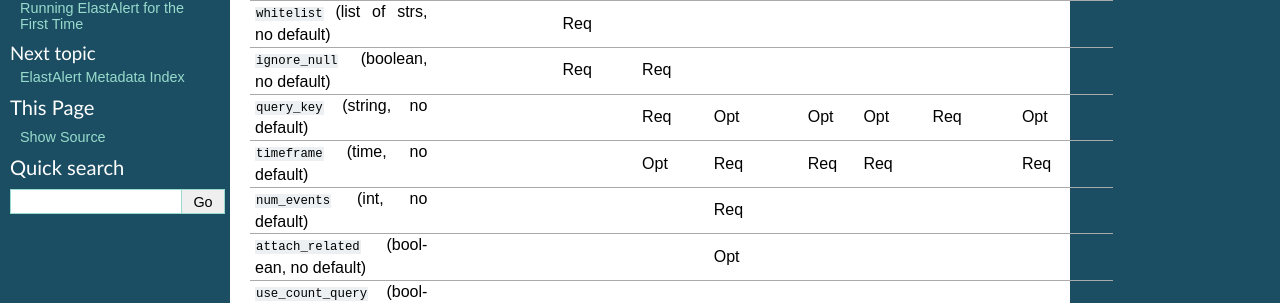
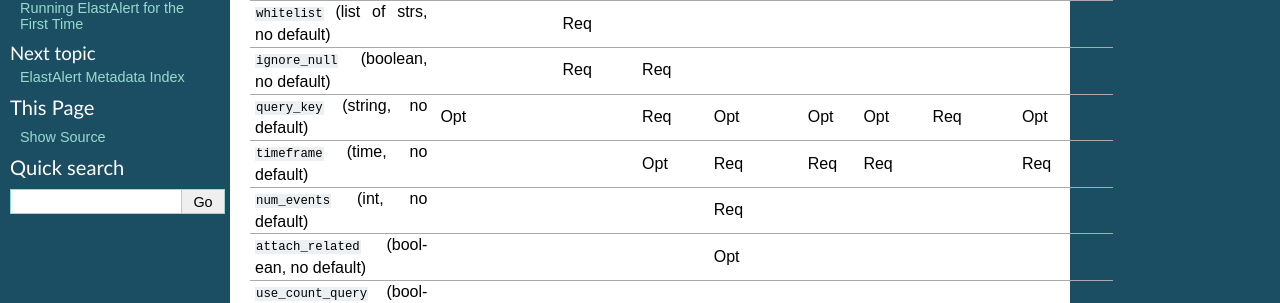
Before and after one commit to Yelp/elastalert, a Sphinx documentation site: the page built from docs/source/ruletypes.rst, in a window 1280 px wide and 900 px high, scrolled down 1159 px. Shown: the part 152-455 px from the top of the window. Built offline with Sphinx 7.4.7, drawn with Linux system fonts in a browser that asks for light colours.

Commit message:
Update ruletypes.rst
query_key is also (very) useful in AnyRule

```diff
--- a/docs/source/ruletypes.rst
+++ b/docs/source/ruletypes.rst
@@ -85,61 +85,61 @@ Rule Configuration Cheat Sheet
 
 |
 
-+----------------------------------------------------+-----+-----------+-----------+--------+-----------+-------+----------+--------+-----------+
-|      RULE TYPE                                     | Any | Blacklist | Whitelist | Change | Frequency | Spike | Flatline |New_term|Cardinality|
-+====================================================+=====+===========+===========+========+===========+=======+==========+========+===========+
-| ``compare_key`` (string, no default)               |     |    Req    |  Req      |    Req |           |       |          |        |           |
-+----------------------------------------------------+-----+-----------+-----------+--------+-----------+-------+----------+--------+-----------+
-|``blacklist`` (list of strs, no default)            |     |   Req     |           |        |           |       |          |        |           |
-+----------------------------------------------------+-----+-----------+-----------+--------+-----------+-------+----------+--------+-----------+
-|``whitelist`` (list of strs, no default)            |     |           |   Req     |        |           |       |          |        |           |
-+----------------------------------------------------+-----+-----------+-----------+--------+-----------+-------+----------+--------+-----------+
-| ``ignore_null`` (boolean, no default)              |     |           |   Req     |  Req   |           |       |          |        |           |
-+----------------------------------------------------+-----+-----------+-----------+--------+-----------+-------+----------+--------+-----------+
-| ``query_key`` (string, no default)                 |     |           |           |   Req  |    Opt    |  Opt  |   Opt    |  Req   |  Opt      |
-+----------------------------------------------------+-----+-----------+-----------+--------+-----------+-------+----------+--------+-----------+
-| ``timeframe`` (time, no default)                   |     |           |           |   Opt  |    Req    |  Req  |   Req    |        |  Req      |
-+----------------------------------------------------+-----+-----------+-----------+--------+-----------+-------+----------+--------+-----------+
-| ``num_events`` (int, no default)                   |     |           |           |        |    Req    |       |          |        |           |
-+----------------------------------------------------+-----+-----------+-----------+--------+-----------+-------+----------+--------+-----------+
-| ``attach_related`` (boolean, no default)           |     |           |           |        |    Opt    |       |          |        |           |
-+----------------------------------------------------+-----+-----------+-----------+--------+-----------+-------+----------+--------+-----------+
-|``use_count_query`` (boolean, no default)           |     |           |           |        |     Opt   | Opt   | Opt      |        |           |
-|                                                    |     |           |           |        |           |       |          |        |           |
-|``doc_type`` (string, no default)                   |     |           |           |        |           |       |          |        |           |
-+----------------------------------------------------+-----+-----------+-----------+--------+-----------+-------+----------+--------+-----------+
-|``use_terms_query`` (boolean, no default)           |     |           |           |        |     Opt   | Opt   |          | Opt    |           |
-|                                                    |     |           |           |        |           |       |          |        |           |
-|``doc_type`` (string, no default)                   |     |           |           |        |           |       |          |        |           |
-|                                                    |     |           |           |        |           |       |          |        |           |
-|``query_key`` (string, no default)                  |     |           |           |        |           |       |          |        |           |
-|                                                    |     |           |           |        |           |       |          |        |           |
-|``terms_size`` (int, default 50)                    |     |           |           |        |           |       |          |        |           |
-+----------------------------------------------------+-----+-----------+-----------+--------+-----------+-------+----------+--------+-----------+
-| ``spike_height`` (int, no default)                 |     |           |           |        |           |   Req |          |        |           |
-+----------------------------------------------------+-----+-----------+-----------+--------+-----------+-------+----------+--------+-----------+
-|``spike_type`` ([up|down|both], no default)         |     |           |           |        |           |   Req |          |        |           |
-+----------------------------------------------------+-----+-----------+-----------+--------+-----------+-------+----------+--------+-----------+
-|``alert_on_new_data`` (boolean, default False)      |     |           |           |        |           |   Opt |          |        |           |
-+----------------------------------------------------+-----+-----------+-----------+--------+-----------+-------+----------+--------+-----------+
-|``threshold_ref`` (int, no default)                 |     |           |           |        |           |   Opt |          |        |           |
-+----------------------------------------------------+-----+-----------+-----------+--------+-----------+-------+----------+--------+-----------+
-|``threshold_cur`` (int, no default)                 |     |           |           |        |           |   Opt |          |        |           |
-+----------------------------------------------------+-----+-----------+-----------+--------+-----------+-------+----------+--------+-----------+
-|``threshold`` (int, no default)                     |     |           |           |        |           |       |    Req   |        |           |
-+----------------------------------------------------+-----+-----------+-----------+--------+-----------+-------+----------+--------+-----------+
-|``fields`` (string, no default)                     |     |           |           |        |           |       |          | Req    |           |
-+----------------------------------------------------+-----+-----------+-----------+--------+-----------+-------+----------+--------+-----------+
-|``terms_window_size`` (time, default 30 days)       |     |           |           |        |           |       |          | Opt    |           |
-+----------------------------------------------------+-----+-----------+-----------+--------+-----------+-------+----------+--------+-----------+
-|``alert_on_missing_fields`` (boolean, default False)|     |           |           |        |           |       |          | Opt    |           |
-+----------------------------------------------------+-----+-----------+-----------+--------+-----------+-------+----------+--------+-----------+
-|``cardinality_field`` (string, no default)          |     |           |           |        |           |       |          |        |  Req      |
-+----------------------------------------------------+-----+-----------+-----------+--------+-----------+-------+----------+--------+-----------+
-|``max_cardinality`` (boolean, no default)           |     |           |           |        |           |       |          |        |  Opt      |
-+----------------------------------------------------+-----+-----------+-----------+--------+-----------+-------+----------+--------+-----------+
-|``min_cardinality`` (boolean, no default)           |     |           |           |        |           |       |          |        |  Opt      |
-+----------------------------------------------------+-----+-----------+-----------+--------+-----------+-------+----------+--------+-----------+
++----------------------------------------------------+--------+-----------+-----------+--------+-----------+-------+----------+--------+-----------+
+|      RULE TYPE                                     |   Any  | Blacklist | Whitelist | Change | Frequency | Spike | Flatline |New_term|Cardinality|
++====================================================+========+===========+===========+========+===========+=======+==========+========+===========+
+| ``compare_key`` (string, no default)               |        |    Req    |   Req     |  Req   |           |       |          |        |           |
++----------------------------------------------------+--------+-----------+-----------+--------+-----------+-------+----------+--------+-----------+
+|``blacklist`` (list of strs, no default)            |        |    Req    |           |        |           |       |          |        |           |
++----------------------------------------------------+--------+-----------+-----------+--------+-----------+-------+----------+--------+-----------+
+|``whitelist`` (list of strs, no default)            |        |           |   Req     |        |           |       |          |        |           |
++----------------------------------------------------+--------+-----------+-----------+--------+-----------+-------+----------+--------+-----------+
+| ``ignore_null`` (boolean, no default)              |        |           |   Req     |  Req   |           |       |          |        |           |
++----------------------------------------------------+--------+-----------+-----------+--------+-----------+-------+----------+--------+-----------+
+| ``query_key`` (string, no default)                 |   Opt  |           |           |   Req  |    Opt    |  Opt  |   Opt    |  Req   |  Opt      |
++----------------------------------------------------+--------+-----------+-----------+--------+-----------+-------+----------+--------+-----------+
+| ``timeframe`` (time, no default)                   |        |           |           |   Opt  |    Req    |  Req  |   Req    |        |  Req      |
++----------------------------------------------------+--------+-----------+-----------+--------+-----------+-------+----------+--------+-----------+
+| ``num_events`` (int, no default)                   |        |           |           |        |    Req    |       |          |        |           |
++----------------------------------------------------+--------+-----------+-----------+--------+-----------+-------+----------+--------+-----------+
+| ``attach_related`` (boolean, no default)           |        |           |           |        |    Opt    |       |          |        |           |
++----------------------------------------------------+--------+-----------+-----------+--------+-----------+-------+----------+--------+-----------+
+|``use_count_query`` (boolean, no default)           |        |           |           |        |     Opt   | Opt   | Opt      |        |           |
+|                                                    |        |           |           |        |           |       |          |        |           |
+|``doc_type`` (string, no default)                   |        |           |           |        |           |       |          |        |           |
++----------------------------------------------------+--------+-----------+-----------+--------+-----------+-------+----------+--------+-----------+
+|``use_terms_query`` (boolean, no default)           |        |           |           |        |     Opt   | Opt   |          | Opt    |           |
+|                                                    |        |           |           |        |           |       |          |        |           |
+|``doc_type`` (string, no default)                   |        |           |           |        |           |       |          |        |           |
+|                                                    |        |           |           |        |           |       |          |        |           |
+|``query_key`` (string, no default)                  |        |           |           |        |           |       |          |        |           |
+|                                                    |        |           |           |        |           |       |          |        |           |
+|``terms_size`` (int, default 50)                    |        |           |           |        |           |       |          |        |           |
++----------------------------------------------------+--------+-----------+-----------+--------+-----------+-------+----------+--------+-----------+
+| ``spike_height`` (int, no default)                 |        |           |           |        |           |   Req |          |        |           |
++----------------------------------------------------+--------+-----------+-----------+--------+-----------+-------+----------+--------+-----------+
+|``spike_type`` ([up|down|both], no default)         |        |           |           |        |           |   Req |          |        |           |
++----------------------------------------------------+--------+-----------+-----------+--------+-----------+-------+----------+--------+-----------+
+|``alert_on_new_data`` (boolean, default False)      |        |           |           |        |           |   Opt |          |        |           |
++----------------------------------------------------+--------+-----------+-----------+--------+-----------+-------+----------+--------+-----------+
+|``threshold_ref`` (int, no default)                 |        |           |           |        |           |   Opt |          |        |           |
++----------------------------------------------------+--------+-----------+-----------+--------+-----------+-------+----------+--------+-----------+
+|``threshold_cur`` (int, no default)                 |        |           |           |        |           |   Opt |          |        |           |
++----------------------------------------------------+--------+-----------+-----------+--------+-----------+-------+----------+--------+-----------+
+|``threshold`` (int, no default)                     |        |           |           |        |           |       |    Req   |        |           |
++----------------------------------------------------+--------+-----------+-----------+--------+-----------+-------+----------+--------+-----------+
+|``fields`` (string, no default)                     |        |           |           |        |           |       |          | Req    |           |
++----------------------------------------------------+--------+-----------+-----------+--------+-----------+-------+----------+--------+-----------+
+|``terms_window_size`` (time, default 30 days)       |        |           |           |        |           |       |          | Opt    |           |
++----------------------------------------------------+--------+-----------+-----------+--------+-----------+-------+----------+--------+-----------+
+|``alert_on_missing_fields`` (boolean, default False)|        |           |           |        |           |       |          | Opt    |           |
++----------------------------------------------------+--------+-----------+-----------+--------+-----------+-------+----------+--------+-----------+
+|``cardinality_field`` (string, no default)          |        |           |           |        |           |       |          |        |  Req      |
++----------------------------------------------------+--------+-----------+-----------+--------+-----------+-------+----------+--------+-----------+
+|``max_cardinality`` (boolean, no default)           |        |           |           |        |           |       |          |        |  Opt      |
++----------------------------------------------------+--------+-----------+-----------+--------+-----------+-------+----------+--------+-----------+
+|``min_cardinality`` (boolean, no default)           |        |           |           |        |           |       |          |        |  Opt      |
++----------------------------------------------------+--------+-----------+-----------+--------+-----------+-------+----------+--------+-----------+
 
 Common Configuration Options
 ============================
```
